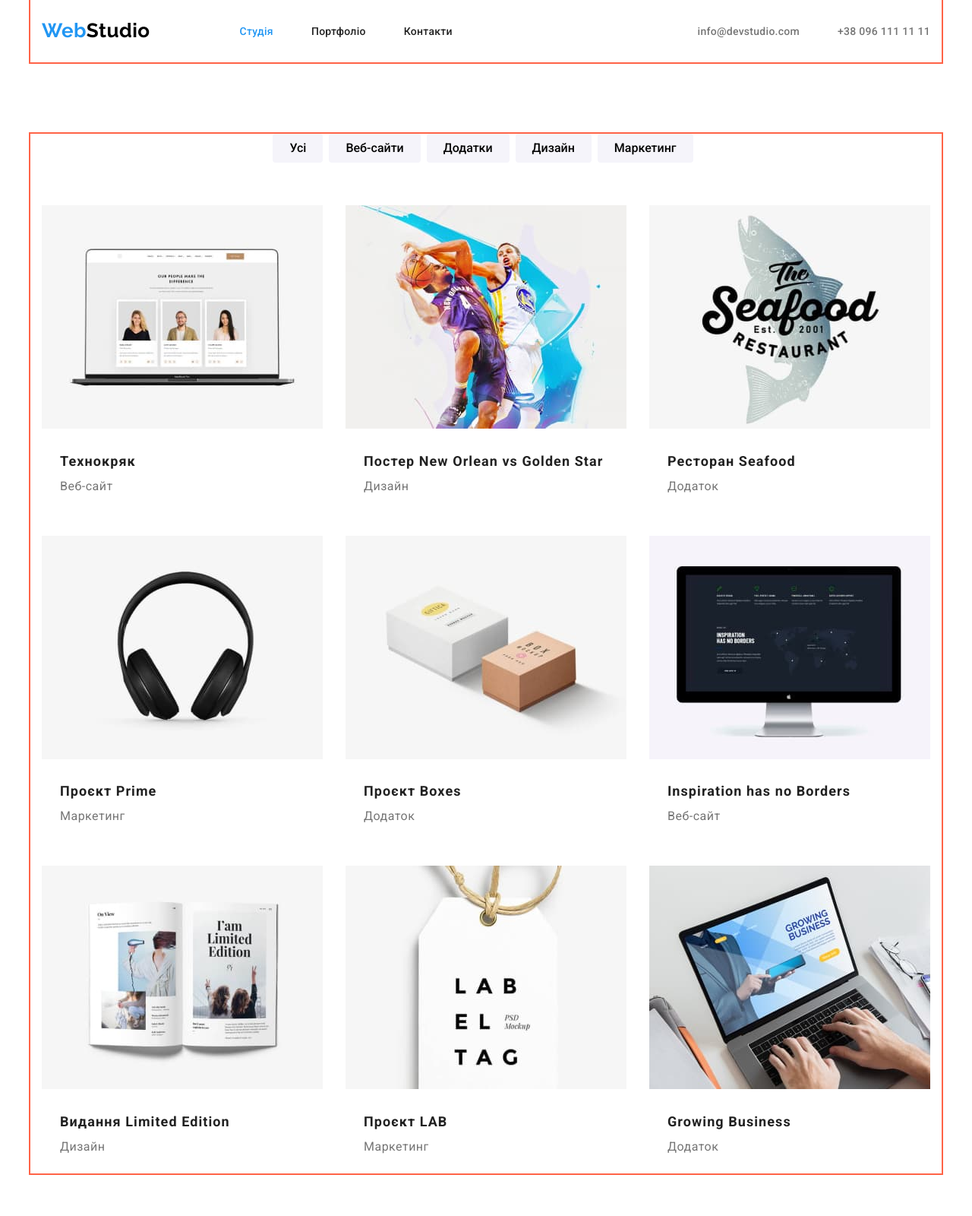
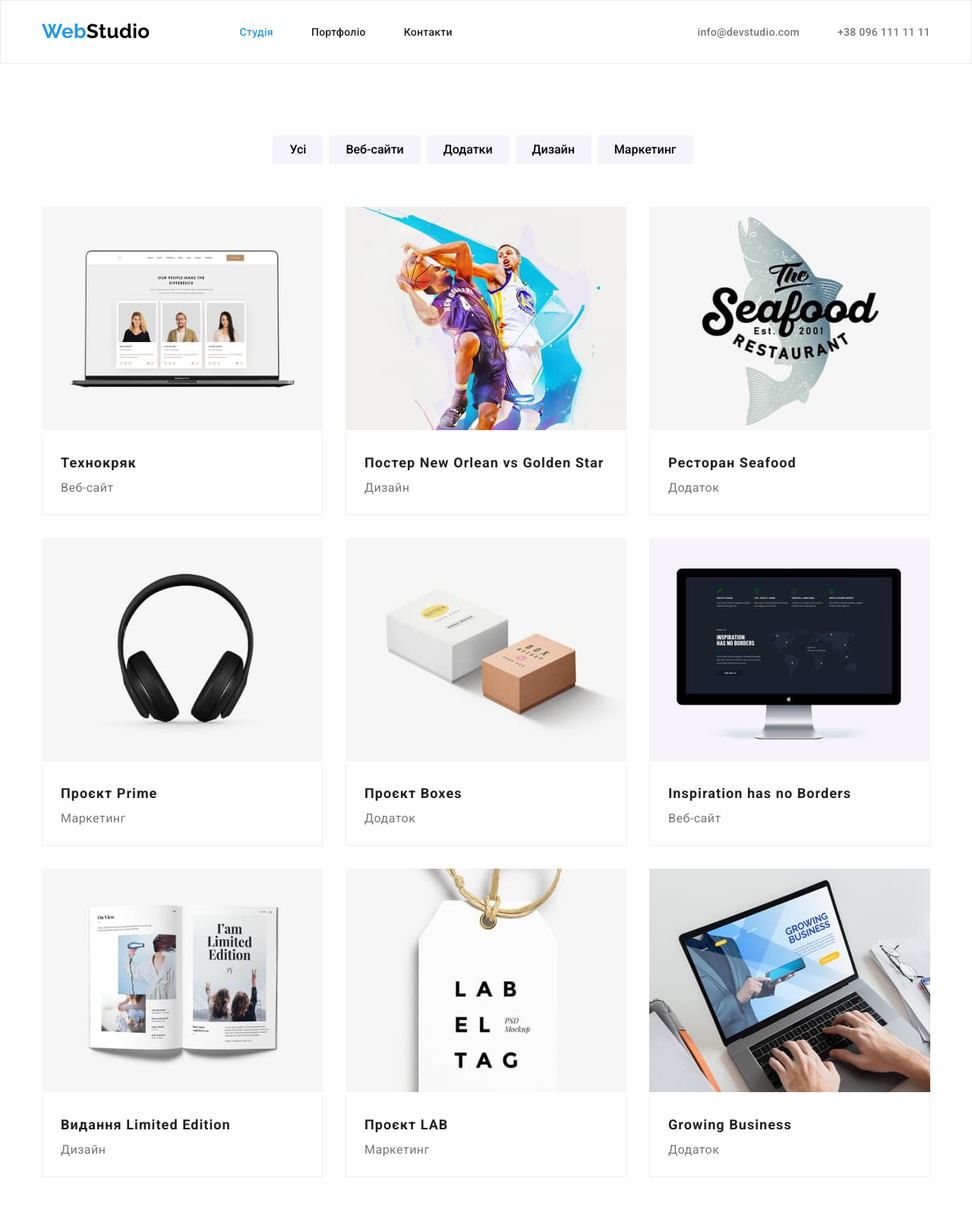
Before and after one commit to OleksandrStad/goit-markup-hw-03, a plain HTML site: page portfolio.html in a window 1280 px wide. Shown: the top 1600 px of the page at 76% size. Drawn offline with nearby package versions, Linux system fonts and the light colour scheme.

Commit message:
исправлено с учетом замечаний

```diff
--- a/css/styles.css
+++ b/css/styles.css
@@ -49,8 +49,8 @@ body {
     padding-left: 15px;
     padding-right: 15px;
     margin: 0 auto;
-    outline: 2px solid tomato;
-    /* background-color: tomato; */
+    /* outline: 2px solid tomato; */
+
 }
 
 .list {
@@ -59,10 +59,7 @@ body {
 
 /* header section */
 
-.header {
-    /* background-color: gray; */
 
-}
 
 .header-container,
 .header-nav,
@@ -226,7 +223,7 @@ body {
 
 
 
-/* чим ми займаєьщся */
+/* чим ми займаємося */
 
 
 .reset {
@@ -235,8 +232,6 @@ body {
 
 .section-title {
     margin-bottom: 50px;
-    margin-left: auto;
-    margin-right: auto;
 
     font-weight: 700;
     font-size: 36px;
@@ -247,13 +242,18 @@ body {
 
 .section-title-list {
     display: flex;
-    /* margin-bottom: 94px; */
-    justify-content: center;
+
 }
 
 .title-list {
-    padding: 0px 15px;
+    display: block;
+    margin-right: 30px;
 }
+
+.title-list:last-child {
+    margin-right: 0px;
+}
+
 
 /* наша команда */
 
@@ -262,9 +262,6 @@ body {
 }
 
 .section-title-team {
-    /* padding-top: 94px;
-    padding-bottom: 50px; */
-    /* margin: 0px auto; */
 
     margin-bottom: 50px;
 
@@ -276,16 +273,20 @@ body {
 
 .title-team {
     display: flex;
-    justify-content: space-between;
-    /* padding-bottom: 94px; */
+
 }
 
 .team {
-
+    margin-right: 30px;
+    display: block;
     background-color: var(--additional-text-color-2);
     box-shadow: 0px 1px 3px rgba(0, 0, 0, 0.12), 0px 1px 1px rgba(0, 0, 0, 0.14), 0px 2px 1px rgba(0, 0, 0, 0.2);
     border-radius: 0px 0px 4px 4px;
 
+}
+
+.team:last-child {
+    margin-right: 0px;
 }
 
 .team-text {
@@ -317,7 +318,7 @@ body {
 
 .footer-logo {
 
-    padding-bottom: 20px;
+    margin-bottom: 20px;
 }
 
 .address {}
@@ -348,17 +349,24 @@ body {
 
 /* portfolio */
 
+/* header */
+
+.header-border {
+    border: 1px solid #ECECEC;
+}
+
+
 /* Набір фільтрів */
 
 .list-button {
     display: flex;
     justify-content: center;
-
+    margin-bottom: 56px;
 }
 
 .btn-item {
 
-    margin-bottom: 56px;
+
     margin-right: 8px;
 }
 
@@ -389,13 +397,17 @@ body {
     gap: 30px;
 }
 
-.portfolio-content {
-    /* background: var(--additional-text-color-2); */
-    /* border: 1px solid #EEEEEE; */
+.portfolio-content {}
+
+.box-content {
+    display: block;
 }
 
 .text {
-    margin: 20px 24px;
+    padding: 20px 24px;
+    border-right: 1px solid #EEEEEE;
+    border-bottom: 1px solid #EEEEEE;
+    border-left: 1px solid #EEEEEE;
 }
 
 .content-title {
--- a/portfolio.html
+++ b/portfolio.html
@@ -19,7 +19,7 @@
 <body>
 
     <!-- heаder section-->
-    <header class="header">
+    <header class="header header-border">
 
         <div class="container header-container ">
             <div class="header-logo">
@@ -66,7 +66,7 @@
 
                     <ul class="list-content list">
                         <li class="portfolio-content">
-                            <div>
+                            <div class="box-content">
                                 <img src="./images/img8.jpg" alt="монетор ноутбуку із сторінкою веб сайту" width="370"
                                     height="294">
                                 <div class="text">
@@ -78,7 +78,7 @@
 
                         </li>
                         <li class="portfolio-content">
-                            <div>
+                            <div class="box-content">
                                 <img src="./images/img9.jpg" alt="постер-баскетболісти" width="370" height="294">
                                 <div class="text">
                                     <h3 class="content-title">Постер New Orlean vs Golden Star</h3>
@@ -89,7 +89,7 @@
 
                         </li>
                         <li class="portfolio-content">
-                            <div>
+                            <div class="box-content">
                                 <img src="./images/img10.jpg" alt="логотип-риба" width="370" height="294">
                                 <div class="text">
                                     <h3 class="content-title">Ресторан Seafood</h3>
@@ -100,7 +100,7 @@
 
                         </li>
                         <li class="portfolio-content">
-                            <div>
+                            <div class="box-content">
                                 <img src="./images/img11.jpg" alt="навушники" width="370" height="294">
                                 <div class="text">
                                     <h3 class="content-title">Проєкт Prime</h3>
@@ -111,7 +111,7 @@
 
                         </li>
                         <li class="portfolio-content">
-                            <div>
+                            <div class="box-content">
                                 <img src="./images/img12.jpg" alt="дві коробки" width="370" height="294">
                                 <div class="text">
                                     <h3 class="content-title">Проєкт Boxes</h3>
@@ -122,7 +122,8 @@
 
                         </li>
                         <li class="portfolio-content">
-                            <div><img src="./images/img13.jpg" alt="монетор із сторінкою веб сайту" width="370"
+                            <div class="box-content">
+                                <img src="./images/img13.jpg" alt="монетор із сторінкою веб сайту" width="370"
                                     height="294">
                                 <div class="text">
                                     <h3 class="content-title">Inspiration has no Borders</h3>
@@ -133,7 +134,7 @@
 
                         </li>
                         <li class="portfolio-content">
-                            <div>
+                            <div class="box-content">
                                 <img src="./images/img14.jpg" alt="відкритий журнал" width="370" height="294">
                                 <div class="text">
                                     <h3 class="content-title">Видання Limited Edition</h3>
@@ -144,7 +145,7 @@
 
                         </li>
                         <li class="portfolio-content">
-                            <div>
+                            <div class="box-content">
                                 <img src="./images/img15.jpg" alt="фото бірки" width="370" height="294">
                                 <div class="text">
                                     <h3 class="content-title">Проєкт LAB</h3>
@@ -155,7 +156,7 @@
 
                         </li>
                         <li class="portfolio-content">
-                            <div>
+                            <div class="box-content">
                                 <img src="./images/img16.jpg" alt="відкритий додаток на ноутбуці" width="370"
                                     height="294">
                                 <div class="text">
```
